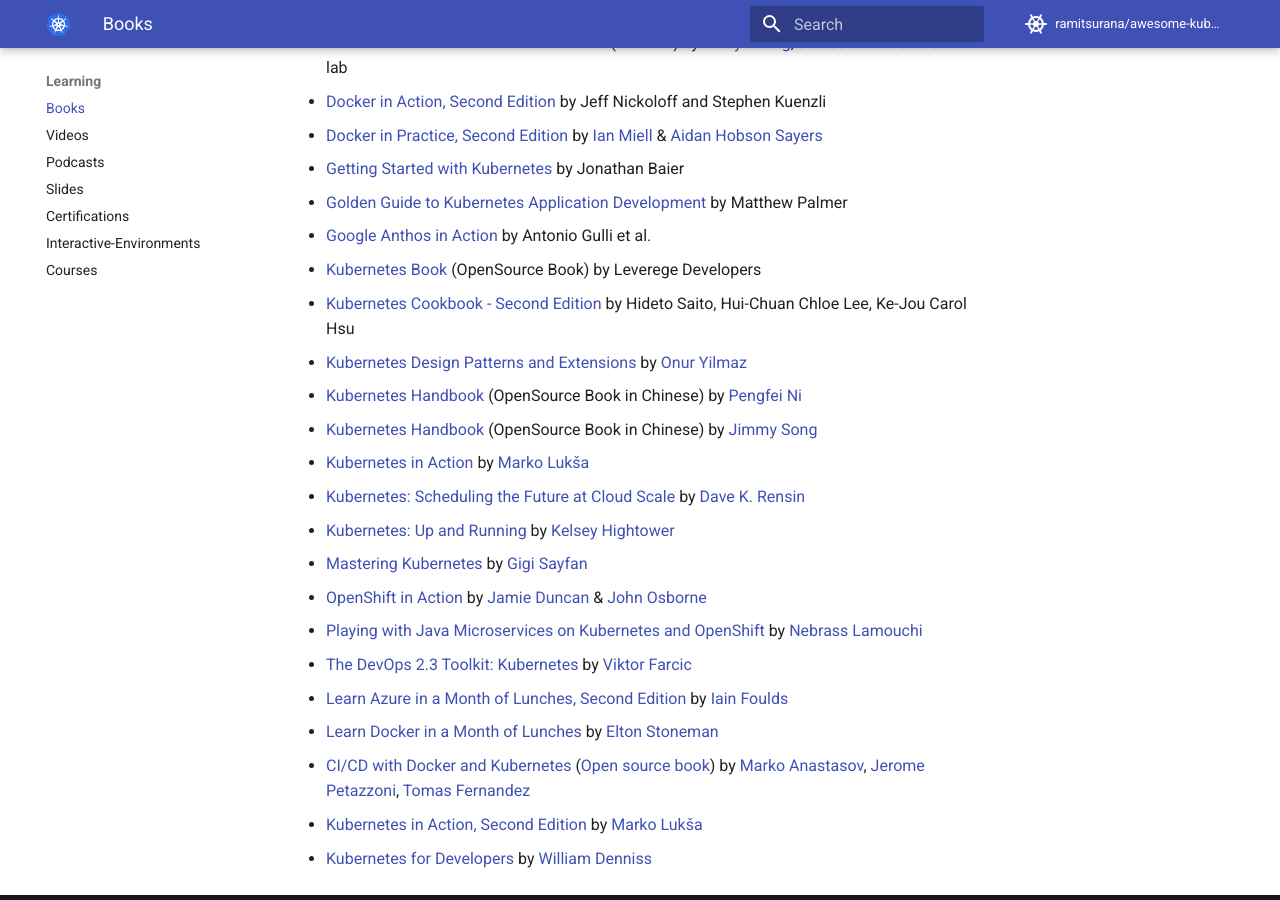
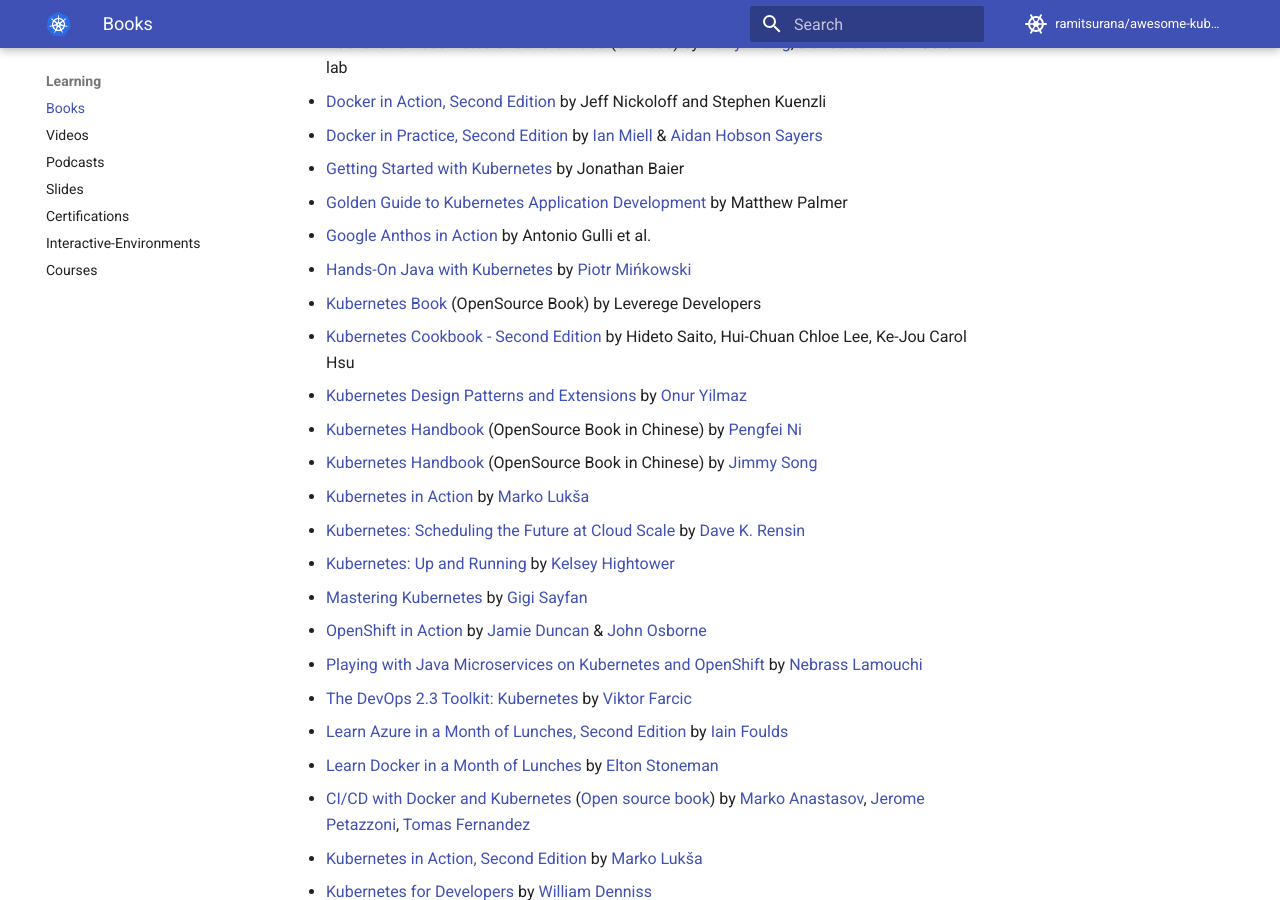
Before and after one commit to ramitsurana/awesome-kubernetes, an MkDocs documentation site: the page built from docs/learning-resources/books.md, in a window 1280 px wide and 900 px high, scrolled down 433 px. Built offline with MkDocs 1.6.1 and Material for MkDocs 9.7.7, drawn with Linux system fonts in a browser that asks for light colours; comment, search, counter and statistics services are not loaded.

Commit message:
Add 'Hands-On Java with Kubernetes' book to resources (#1036)
Add a new "Hands-On Java with Kubernetes " book

```diff
--- a/docs/learning-resources/books.md
+++ b/docs/learning-resources/books.md
@@ -15,6 +15,7 @@ us with information*
 * [Getting Started with Kubernetes](http://shop.oreilly.com/product/9781784394035.do) by Jonathan Baier
 * [Golden Guide to Kubernetes Application Development](https://matthewpalmer.net/kubernetes-app-developer) by Matthew Palmer
 * [Google Anthos in Action](https://www.manning.com/books/google-anthos-in-action) by Antonio Gulli et al.
+* [Hands-On Java with Kubernetes](https://leanpub.com/hands-on-java-with-kubernetes) by [Piotr Mińkowski](https://x.com/piotr_minkowski)
 * [Kubernetes Book](https://github.com/Leverege/kubernetes-book) (OpenSource Book) by Leverege Developers
 * [Kubernetes Cookbook - Second Edition](https://www.packtpub.com/virtualization-and-cloud/kubernetes-cookbook-second-edition) by Hideto Saito, Hui-Chuan Chloe Lee, Ke-Jou Carol Hsu
 * [Kubernetes Design Patterns and Extensions](https://www.amazon.com/dp/B07HSZHRHZ) by [Onur Yilmaz](https://github.com/onuryilmaz)
```
